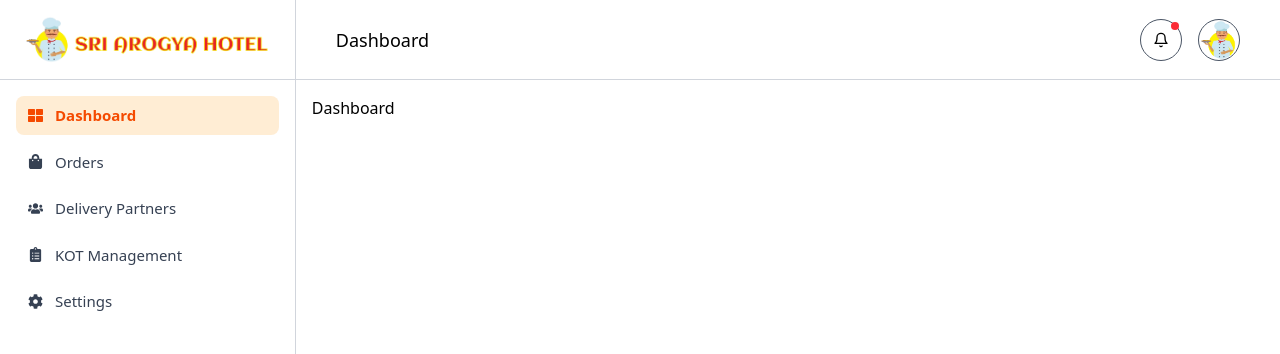
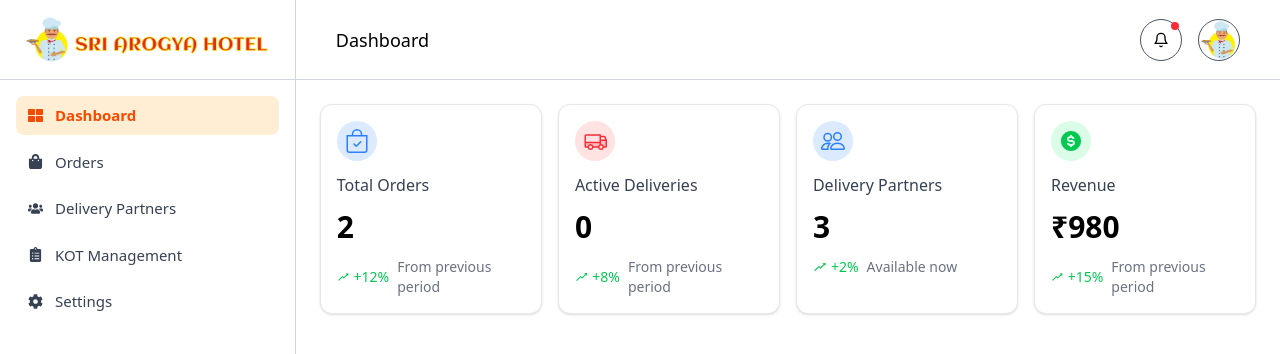
Before and after one commit to MaiNehaHu/Arogya-Hotels, a React (Vite) app in the folder Client/: page /admin/dashboard in a window 1280 px wide. Shown: the top 354 px of the page. Built offline with nearby package versions, Linux system fonts and the light colour scheme.

Commit message:
overview ui

```diff
--- a/Client/src/App.tsx
+++ b/Client/src/App.tsx
@@ -5,7 +5,7 @@ import AdminLogin from './pages/Login';
 import AdminProfile from './pages/Profile';
 import Dashboard from './pages/Dashboard';
 import Orders from './pages/Orders';
-import DashboardLayout from './components/dashboard/DashboardLayout';
+import DashboardLayout from './layouts/DashboardLayout';
 import ErrorPage from './pages/ErrorPage';
 import DeliveryPartners from './pages/DeliveryPartners';
 import KOT from './pages/KOT';
--- /dev/null
+++ b/Client/src/components/dashboard/main/Overview.tsx
@@ -0,0 +1,69 @@
+import { AiOutlineFall, AiOutlineRise } from "react-icons/ai";
+import { BsBagCheck, BsPeople } from "react-icons/bs";
+import { PiTruckDuotone } from "react-icons/pi";
+import { BiSolidDollarCircle } from "react-icons/bi";
+import formatAmount from "../../../utils/formatAmount";
+
+const Overview = () => {
+    const cards = [
+        {
+            name: "Total Orders",
+            value: 2,
+            percentage: 12,
+            icon: <BsBagCheck className="text-blue-500" size={24} />,
+            bgColor: "bg-blue-100",
+            subText: "From previous period",
+        },
+        {
+            name: "Active Deliveries",
+            value: 0,
+            percentage: 8,
+            icon: <PiTruckDuotone className="text-red-500" size={24} />,
+            bgColor: "bg-red-100",
+            subText: "From previous period",
+        },
+        {
+            name: "Delivery Partners",
+            value: 3,
+            percentage: 2,
+            icon: <BsPeople className="text-blue-500" size={24} />,
+            bgColor: "bg-blue-100",
+            subText: "Available now",
+        },
+        {
+            name: "Revenue",
+            value: formatAmount(980),
+            percentage: 15,
+            icon: <BiSolidDollarCircle className="text-green-500" size={24} />,
+            bgColor: "bg-green-100",
+            subText: "From previous period",
+        },
+    ];
+
+    return (
+        <div className="flex flex-row gap-4">
+            {cards.map(({ name, value, percentage, icon, bgColor, subText }) => (
+                <div
+                    key={name}
+                    className="flex flex-1 flex-col gap-3 border border-gray-200 rounded-xl p-4 bg-white shadow-sm"
+                >
+                    <div className={`w-10 h-10 rounded-full flex items-center justify-center ${bgColor}`}>
+                        {icon}
+                    </div>
+                    <h4 className="text-gray-700 text-base font-medium">{name}</h4>
+                    <h1 className="text-3xl font-semibold">{value}</h1>
+                    <p
+                        className={`flex items-center gap-1 text-sm font-medium ${percentage >= 0 ? "text-green-500" : "text-red-500"
+                            }`}
+                    >
+                        {percentage >= 0 ? <AiOutlineRise /> : <AiOutlineFall />}
+                        {percentage >= 0 ? `+${percentage}%` : `${percentage}%`}{" "}
+                        <span className="text-gray-500 ml-1 font-normal">{subText}</span>
+                    </p>
+                </div>
+            ))}
+        </div>
+    );
+};
+
+export default Overview;
--- a/Client/src/components/dashboard/DashboardLayout.tsx
+++ b/Client/src/layouts/DashboardLayout.tsx
@@ -1,7 +1,7 @@
 // src/layouts/DashboardLayout.tsx
 import { Outlet } from 'react-router-dom';
-import Navbar from "./NavBar"
-import Sidebar from './SideBar'; // your actual sidebar path
+import Navbar from "../components/dashboard/NavBar"
+import Sidebar from '../components/dashboard/SideBar'; // your actual sidebar path
 
 const DashboardLayout = () => {
     return (
@@ -9,7 +9,7 @@ const DashboardLayout = () => {
             <Sidebar />
             <div className="flex-1 flex flex-col">
                 <Navbar />
-                <main className="p-4 overflow-auto">
+                <main className="p-6 overflow-auto">
                     <Outlet />
                 </main>
             </div>
--- a/Client/src/pages/Dashboard.tsx
+++ b/Client/src/pages/Dashboard.tsx
@@ -1,8 +1,12 @@
 // import React from 'react'
+
+import Overview from "../components/dashboard/main/Overview"
 
 const Dashboard = () => {
   return (
-    <div>Dashboard</div>
+    <>
+      <Overview />
+    </>
   )
 }
 
--- /dev/null
+++ b/Client/src/utils/formatAmount.ts
@@ -0,0 +1,10 @@
+export default function formatAmount(amount: number): string {
+  if (!amount) return "₹0.00";
+
+  return new Intl.NumberFormat("en-IN", {
+    style: "currency",
+    currency: "INR",
+    minimumFractionDigits: 0,
+    maximumFractionDigits: 2,
+  }).format(amount);
+}
```
